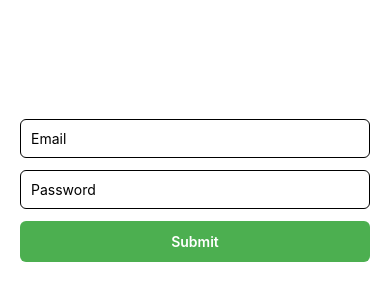
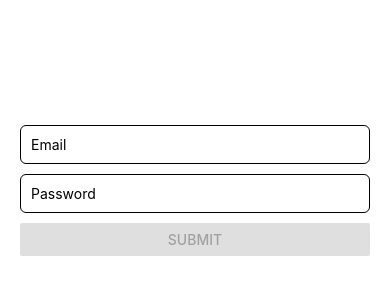
Before and after one commit to Gazala939/firstappnative, a React Native app: screen / in a window 390 px wide. Shown: the part 232-532 px from the top of the page. Built offline with nearby package versions, Linux system fonts and the light colour scheme.

Commit message:
Login Creditional-2

```diff
--- a/App.tsx
+++ b/App.tsx
@@ -3,17 +3,20 @@ import {
   View,
   Text,
   TextInput,
-  TouchableOpacity,
   StyleSheet,
-  Alert,
+  Button,
 } from 'react-native';
 
 export default function App() {
   const [email, setEmail] = useState('');
   const [password, setPassword] = useState('');
 
+  // ✅ email validation
+  const isEmailValid =
+    email.includes('@') && email.length >= 10;
+
   const submit = () => {
-    Alert.alert('Login Details', `Email: ${email}\nPassword: ${password}`);
+    alert(`Email: ${email}\nPassword: ${password}`);
   };
 
   return (
@@ -31,9 +34,14 @@ export default function App() {
         onChangeText={setPassword}
       />
 
-      <TouchableOpacity style={styles.button} onPress={submit}>
-        <Text style={styles.buttonText}>Submit</Text>
-      </TouchableOpacity>
+      {/* ✅ Button instead of TouchableOpacity */}
+      <Button
+        title="Submit"
+        onPress={submit}
+        disabled={!isEmailValid}
+      />
+
+
     </View>
   );
 }
@@ -46,18 +54,9 @@ const styles = StyleSheet.create({
   },
   input: {
     borderWidth: 1,
-    marginBottom: 12,
+    marginBottom: 10,
     padding: 10,
     borderRadius: 6,
   },
-  button: {
-    backgroundColor: '#4CAF50',
-    padding: 12,
-    alignItems: 'center',
-    borderRadius: 6,
-  },
-  buttonText: {
-    color: 'white',
-    fontWeight: '600',
-  },
+
 });
```
